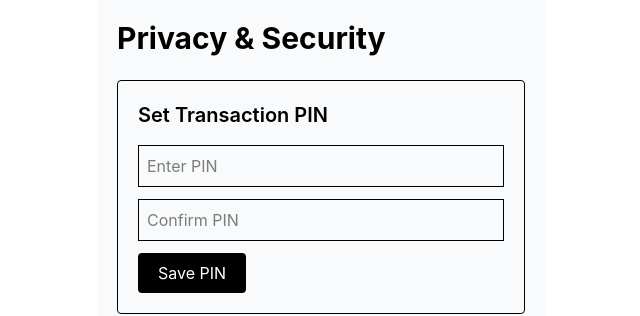
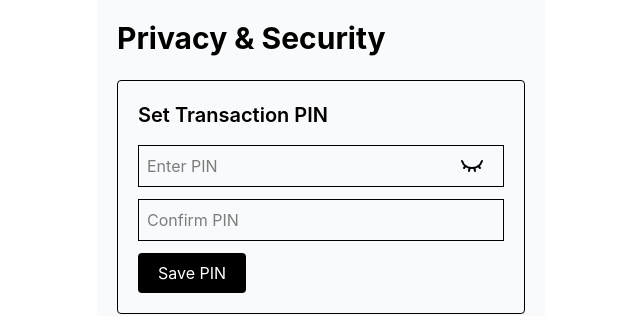
Before and after one commit to DanielApple05/Banking, a React (Vite) app in the folder frontend/: page /security-and-privacy in a window 1280 px wide. Shown: the top 316 px of the page, without its empty margins (319-959 px from the left). Built offline with nearby package versions, Linux system fonts and the light colour scheme.

Commit message:
feat: update set PIN functionality to prevent overwriting existing PIN and enhance validation

```diff
--- a/frontend/src/assets/pages/security-and-privacy.jsx
+++ b/frontend/src/assets/pages/security-and-privacy.jsx
@@ -1,9 +1,11 @@
 import { useState } from "react";
 import { setNewPin } from "../../api/auth";
+import { Eye, EyeClosed } from "lucide-react";
 
 const SecurityAndPrivacy = () => {
 
   const storedUser = JSON.parse(localStorage.getItem("user") || "{}");
+  const [viewNewPin, setViewNewPin] = useState(false)
 
   const [setPinData, setSetPinData] = useState({
     pin: "",
@@ -35,13 +37,8 @@ const handleSetPin = async (e) => {
     }
 
     // Validate PIN is 4 digits
-  if (!/^\d{4}$/.test(setPinData.pin)) {
+    if (setPinData.pin.length < 4) {
       return setMessage("PIN must be exactly 4 digits");
-  }
-
-  // Check if PIN already exists
-  if (storedUser.pin) {
-    return setMessage("PIN already exists. Please reset PIN instead");
     }
 
     try {
@@ -61,7 +58,6 @@ const handleSetPin = async (e) => {
       );
     } finally {
       setLoading(false);
-     setMessage("");
     }
   };
 
@@ -145,11 +141,12 @@ const handleSetPin = async (e) => {
         </h2>
 
         <form onSubmit={handleSetPin}>
+          <div className=" relative flex justify-between">
             <input
-            type="password"
+              type={viewNewPin ?  "text" : "password"}
               maxLength="4"
               placeholder="Enter PIN"
-            className="w-full border p-2 mb-3"
+              className="w-full border p-2 mb-3 flex-1"
               onChange={(e) =>
                 setSetPinData({
                   ...setPinData,
@@ -157,9 +154,13 @@ const handleSetPin = async (e) => {
                 })
               }
             />
+            <div className="absolute right-5  top-2 z-10 " onClick={() => setViewNewPin(!viewNewPin)}>
+              { viewNewPin ? <Eye /> : <EyeClosed />}
+            </div>
+          </div>
 
           <input
-            type="password"
+            type={viewNewPin ?  "text" : "password"}
             maxLength="4"
             placeholder="Confirm PIN"
             className="w-full border p-2 mb-3"
@@ -175,7 +176,7 @@ const handleSetPin = async (e) => {
             disabled={loading}
             className="bg-black text-white px-5 py-2 rounded"
           >
-            { loading ? "saving" : "Save PIN" }
+            {loading ? "saving" : "Save PIN"}
           </button>
         </form>
       </div>
```
Also changed, not shown: 1 other file (tests, documents, lock files or other folders). Lines whose indentation alone changed are shown as unchanged.
